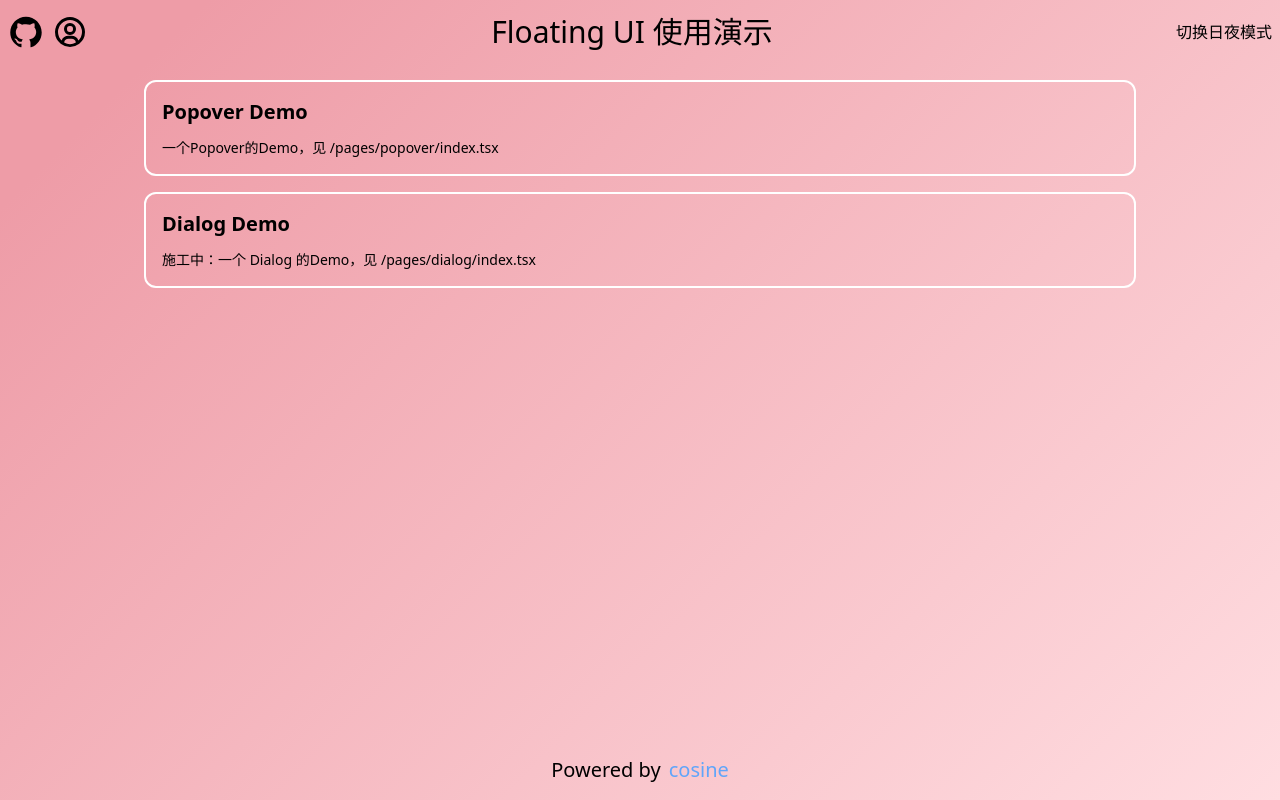
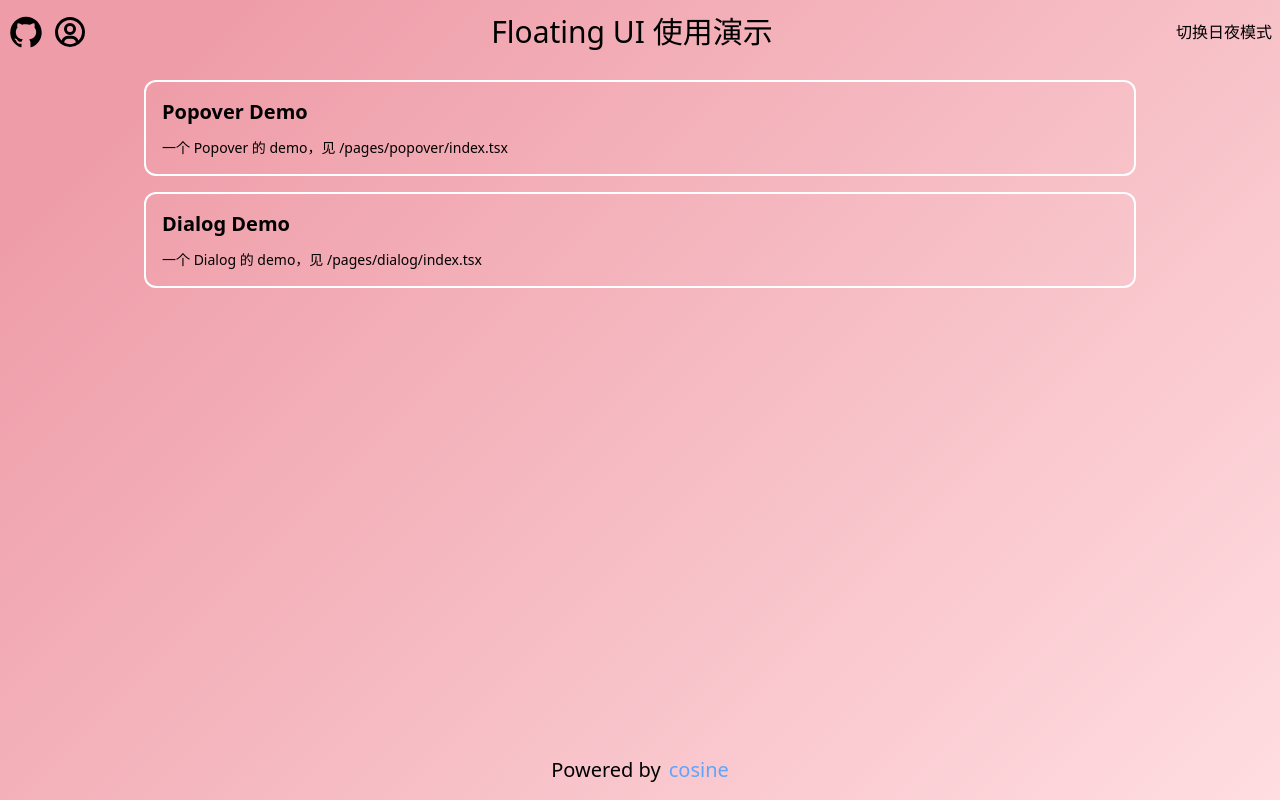
Before and after one commit to yusixian/template_next-tailwind-ts-app, a Next.js app: page / in a window 1280 px wide. Built offline with nearby package versions, Linux system fonts and the light colour scheme.

Commit message:
docs: dialog text

```diff
--- a/pages/index.tsx
+++ b/pages/index.tsx
@@ -20,13 +20,13 @@ export default function Home() {
           title="Popover Demo"
           clickable
           onClick={() => router.push('/popover')}
-          desc="一个Popover的Demo，见 /pages/popover/index.tsx"
+          desc="一个 Popover 的 demo，见 /pages/popover/index.tsx"
         />
         <Card
           title="Dialog Demo"
           clickable
           onClick={() => router.push('/dialog')}
-          desc="施工中：一个 Dialog 的Demo，见 /pages/dialog/index.tsx"
+          desc="一个 Dialog 的 demo，见 /pages/dialog/index.tsx"
         />
       </main>
     </>
```
